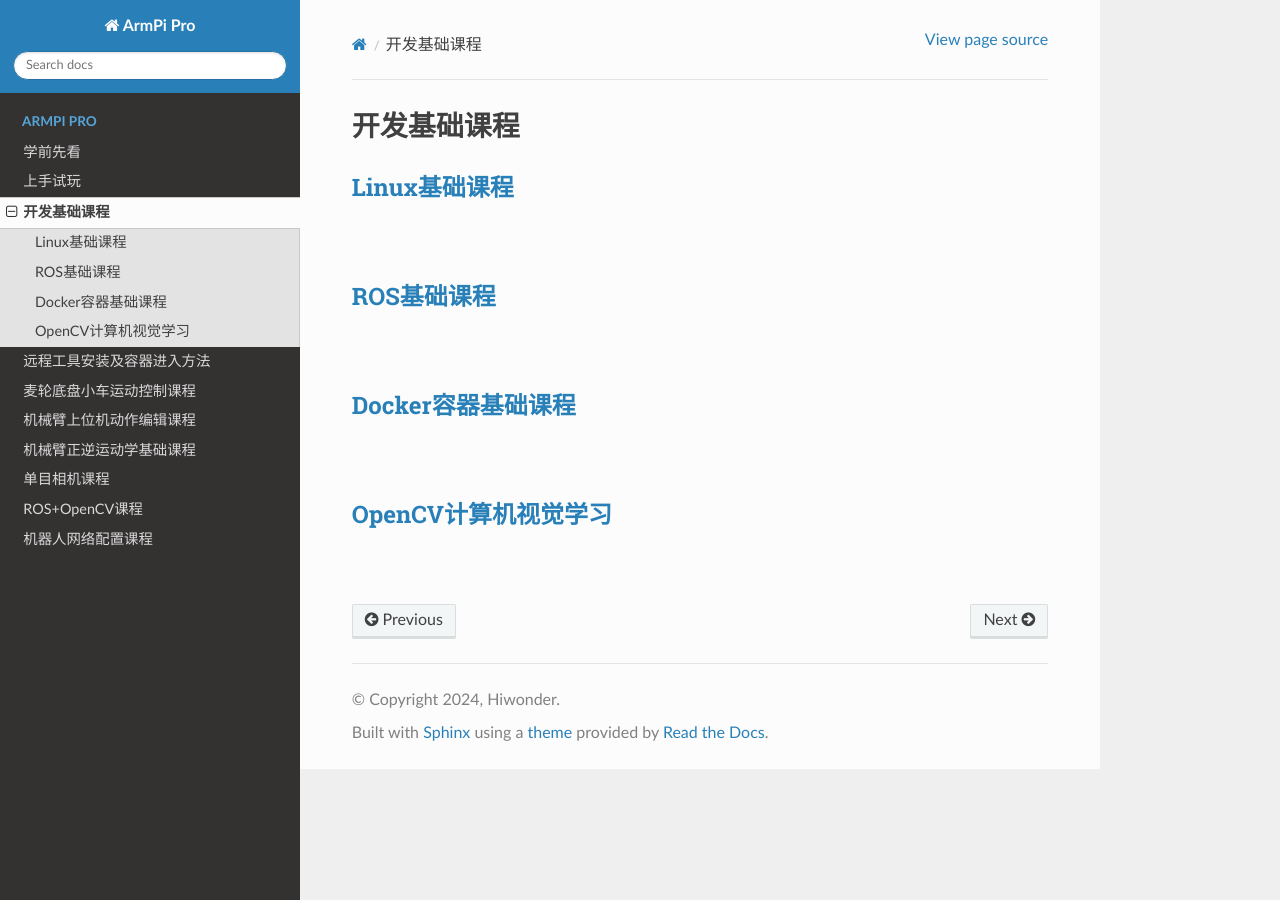
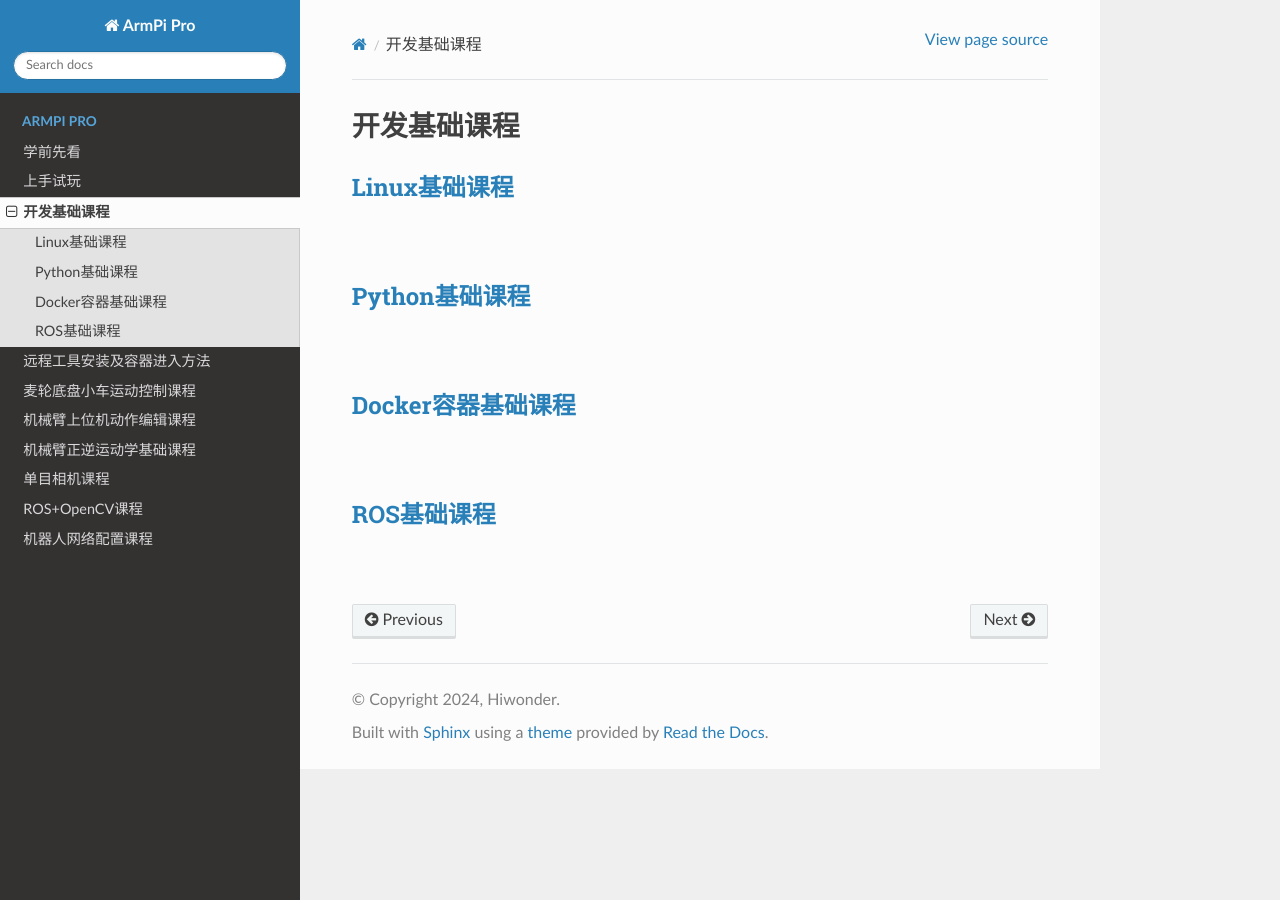
Before and after one commit to Hiwonder-docs/ArmPi-Pro, a Sphinx documentation site: the page built from source/docs/general_basic_courses.md, in a window 1280 px wide. Built offline with Sphinx 7.4.7 and the Read the Docs theme 2.0.0, drawn with Linux system fonts in a browser that asks for light colours.

Commit message:
g commit

```diff
--- a/source/docs/general_basic_courses.md
+++ b/source/docs/general_basic_courses.md
@@ -1,6 +1,9 @@
 # 开发基础课程
 
 ### [Linux基础课程](https://docs.hiwonder.com/projects/General_basic_courses/en/latest/docs/1_linux_fundamentals%20_course.html)
-### [ROS基础课程](https://docs.hiwonder.com/projects/General_basic_courses/en/latest/docs/2_python_basics_course.html)
+
+### [Python基础课程](https://docs.hiwonder.com/projects/General_basic_courses/en/latest/docs/2_python_basics_course.html)
+
 ### [Docker容器基础课程](https://docs.hiwonder.com/projects/General_basic_courses/en/latest/docs/3_docker_container_basics_course.html)
-### [OpenCV计算机视觉学习](https://docs.hiwonder.com/projects/General_basic_courses/en/latest/docs/4_ros_basics_course.html)
+
+### [ROS基础课程](https://docs.hiwonder.com/projects/General_basic_courses/en/latest/docs/4_ros_basics_course.html)
```
Also changed, not shown: source/docs/15_network_configuration.md (+2 -2 lines).
